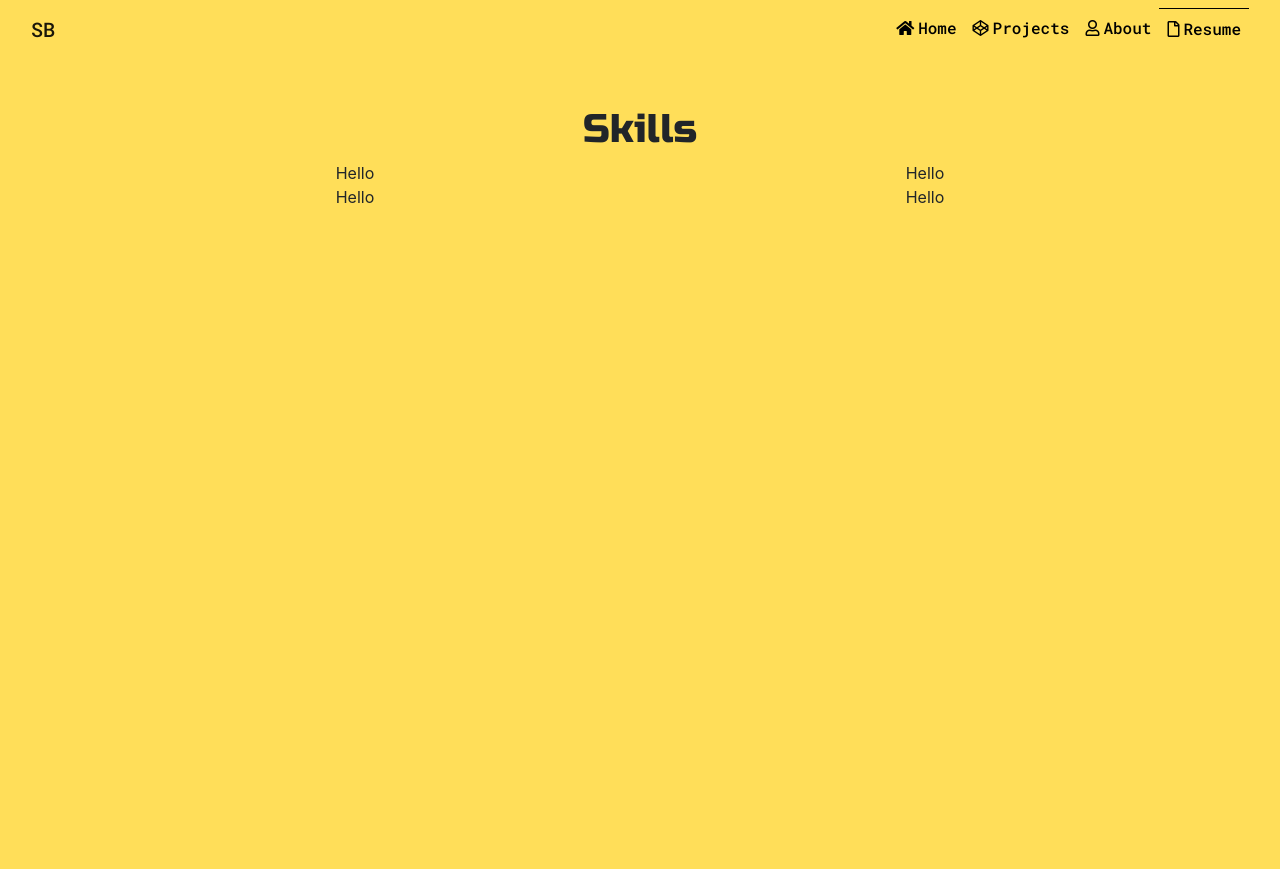
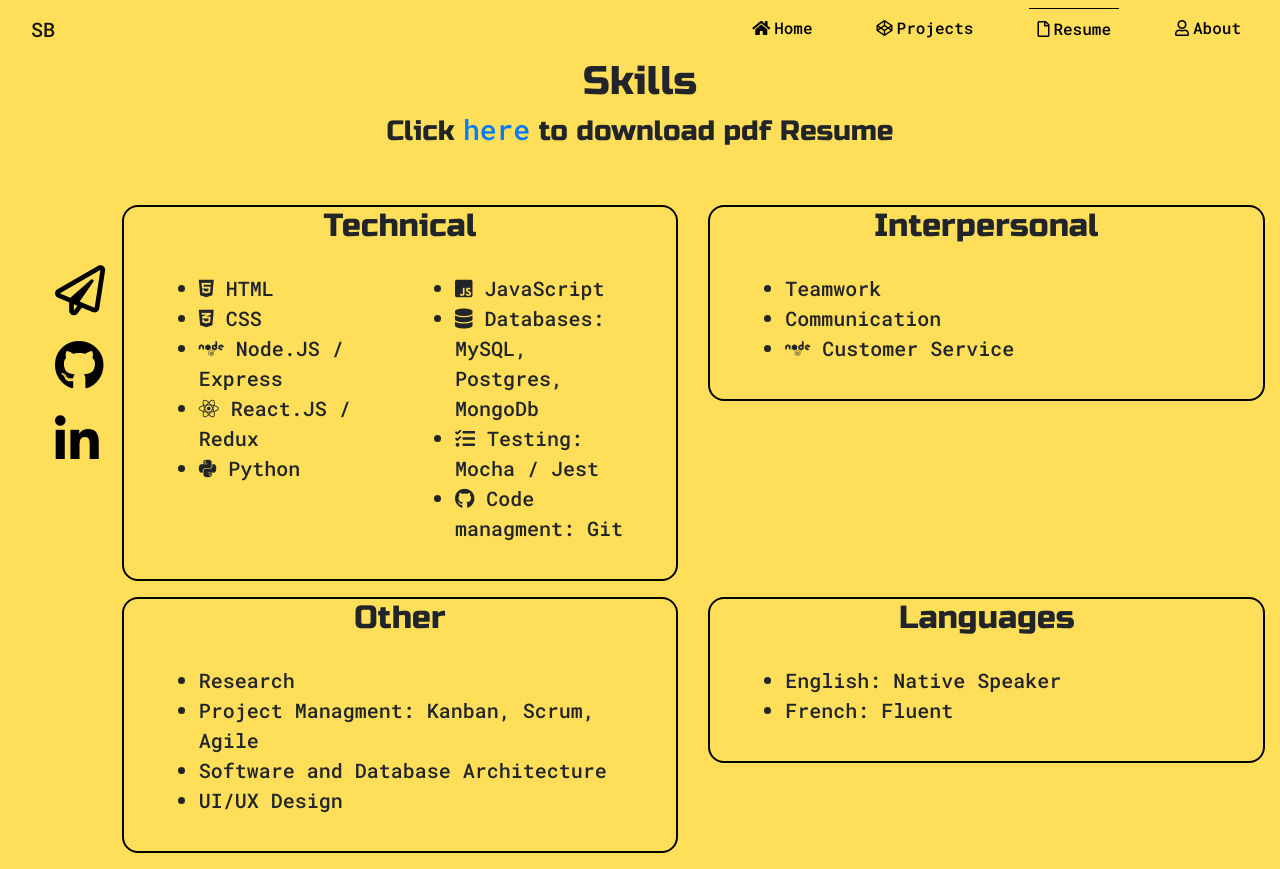
Before and after one commit to sb1994/portfolio, a React (Create React App) app: page /resume in a window 1280 px wide. Before the commit the page ends 800 px from the top, so only its background shows below. Built offline with nearby package versions, Linux system fonts and the light colour scheme.

Commit message:
Styled Resume Screen

```diff
--- a/src/components/Header.js
+++ b/src/components/Header.js
@@ -38,7 +38,11 @@ const Header = () => {
         <Navbar.Toggle aria-controls="responsive-navbar-nav" />
         <Navbar.Collapse className="ml-auto" id="responsive-navbar-nav">
           <Nav className="ml-auto">
-            <Nav.Item className={activeLink === "Home" ? "active-link" : null}>
+            <Nav.Item
+              className={` mr-5 ${
+                activeLink === "Home" ? "active-link" : null
+              }`}
+            >
               <Nav.Link href="/" style={{ color: "black" }}>
                 <i
                   className="fa fa-home mr-1"
@@ -48,7 +52,9 @@ const Header = () => {
               </Nav.Link>
             </Nav.Item>
             <Nav.Item
-              className={activeLink === "Projects" ? "active-link" : null}
+              className={` mr-5 ${
+                activeLink === "Projects" ? "active-link" : null
+              }`}
             >
               <Nav.Link href="/projects" style={{ color: "black" }}>
                 <i
@@ -56,6 +62,19 @@ const Header = () => {
                   onClick={() => setActiveLink("Projects")}
                 ></i>
                 Projects
+              </Nav.Link>
+            </Nav.Item>
+            <Nav.Item
+              className={`mr-5 ${
+                activeLink === "Resume" ? "active-link" : null
+              }`}
+            >
+              <Nav.Link href="/resume" style={{ color: "black" }}>
+                <i
+                  className="far fa-file mr-1"
+                  onClick={() => setActiveLink("Resume")}
+                ></i>
+                Resume
               </Nav.Link>
             </Nav.Item>
             <Nav.Item className={activeLink === "About" ? "active-link" : null}>
@@ -67,17 +86,6 @@ const Header = () => {
                 About
               </Nav.Link>
             </Nav.Item>
-            <Nav.Item
-              className={activeLink === "Resume" ? "active-link" : null}
-            >
-              <Nav.Link href="/resume" style={{ color: "black" }}>
-                <i
-                  className="far fa-file mr-1"
-                  onClick={() => setActiveLink("Resume")}
-                ></i>
-                Resume
-              </Nav.Link>
-            </Nav.Item>
           </Nav>
         </Navbar.Collapse>
       </Container>
--- a/src/components/ProjectCard.js
+++ b/src/components/ProjectCard.js
@@ -27,12 +27,13 @@ const ProjectCard = ({ project }) => {
     >
       <Col lg={12} style={{ border: "2px solid black", borderRadius: "1rem" }}>
         <Card.Body className="text-center">
-          <Card.Title>Card title</Card.Title>
-          <Card.Text>
-            This is a wider card with supporting text below as a natural lead-in
-            to additional content. This card has even longer content than the
-            first to show that equal height action.
-          </Card.Text>
+          <h2>Delv Talk</h2>
+          <p>
+            Lorem ipsum dolor sit amet consectetur adipisicing elit. Qui
+            laboriosam nihil facilis sint deleniti, doloremque perspiciatis?
+            Quaerat optio eos numquam illum vero exercitationem officia
+            perferendis, nostrum recusandae quis quod explicabo!
+          </p>
         </Card.Body>
         <Card.Img
           variant="top"
--- a/src/index.css
+++ b/src/index.css
@@ -1,5 +1,6 @@
 body {
   background-color: #ffde59;
+  scroll-behavior: smooth;
 }
 .app__container {
   height: 2000px;
@@ -67,7 +68,7 @@ textarea {
 .animation-section__description {
   font-size: 25px;
 }
-.btn-work :hover {
+.btn-work:hover {
   background-color: aqua;
 }
 
--- a/src/screens/CvScreen.js
+++ b/src/screens/CvScreen.js
@@ -1,7 +1,7 @@
 import React from "react";
 import { motion } from "framer-motion";
 
-import { Col, Row } from "react-bootstrap";
+import { Card, Col, Row } from "react-bootstrap";
 const CvScreen = () => {
   const projectVariants = {
     hidden: {
@@ -30,20 +30,218 @@ const CvScreen = () => {
       initial="hidden"
       animate="visible"
       exit="exit"
-      className="projectContainer container"
+      className="cvContainer container-fluid"
     >
-      <Row className="mt-5">
+      <Row>
         <Col lg={12} className="text-center">
           <h1>Skills</h1>
+          <h3>
+            Click{" "}
+            <a
+              target="_black"
+              href={`${process.env.PUBLIC_URL}/assets/Sean_Boyle_CV.PDF`}
+            >
+              here
+            </a>{" "}
+            to download pdf Resume
+          </h3>
+        </Col>
+      </Row>
+      <Row className="mt-5">
+        <Col lg={1} sm={1} md={2} xs={1} className="social-links mt-5">
+          <ul>
+            <li>
+              <a
+                href="mailto:sean94@gmail.com"
+                style={{ color: "white", textDecoration: "none" }}
+              >
+                <i className="far fa-paper-plane"></i>
+              </a>
+            </li>
+            <li>
+              <a
+                href="https://github.com/sb1994"
+                target="_blank"
+                style={{ color: "white", textDecoration: "none" }}
+              >
+                <i className="fab fa-github"></i>
+              </a>
+            </li>
+            <li className="footer__social-icon mr-2">
+              <a
+                href="https://www.linkedin.com/in/se%C3%A1n-boyle-8b2bb5203/"
+                target="_blank"
+                style={{ color: "white", textDecoration: "none" }}
+              >
+                <i className="fab fa-linkedin-in"></i>
+              </a>
+            </li>
+          </ul>
+        </Col>
+
+        <Col lg={11} sm={11} md={10} xs={12} className="projects-section ">
           <Row>
-            <Col lg={6}>Hello</Col>
-            <Col lg={6}>Hello</Col>
-          </Row>
-          <Row>
-            <Col lg={6}>Hello</Col>
-            <Col lg={6}>Hello</Col>
+            <div
+              variants={projectVariants}
+              initial="hidden"
+              animate
+              className=" mb-3 col-sm-6  col-lg-6 col-xs-12 project-card"
+              style={{ backgroundColor: "#ffde59" }}
+            >
+              <Col
+                lg={12}
+                style={{ border: "2px solid black", borderRadius: "1rem" }}
+              >
+                <Col className="text-center">
+                  <h2>Technical</h2>
+                </Col>
+                <Card.Body>
+                  <Row>
+                    <Col lg={6}>
+                      <ul style={{ fontSize: "20px" }}>
+                        <li className="mr-2">
+                          <span class="fab fa-html5"></span> HTML
+                        </li>
+                        <li className="mr-2">
+                          <span class="fab fa-css3-alt"></span> CSS
+                        </li>
+                        <li className="mr-2">
+                          <span class="fab fa-node"></span> Node.JS / Express
+                        </li>
+                        <li>
+                          <span class="fab fa-react"></span> React.JS / Redux
+                        </li>
+                        <li>
+                          <span class="fab fa-python"></span> Python
+                        </li>
+                      </ul>
+                    </Col>
+                    <Col lg={6} style={{ height: "100%" }}>
+                      <ul style={{ fontSize: "20px" }}>
+                        <li>
+                          <span class="fab fa-js-square"></span> JavaScript
+                        </li>
+                        <li>
+                          <span class="fas fa-database"></span> Databases:
+                          MySQL, Postgres, MongoDb
+                        </li>
+                        <li className="mr-2">
+                          <span class="fas fa-tasks"></span> Testing: Mocha /
+                          Jest
+                        </li>
+                        <li>
+                          <span className="fab fa-github"></span> Code
+                          managment: Git
+                        </li>
+                      </ul>
+                    </Col>
+                  </Row>
+                </Card.Body>
+              </Col>
+            </div>
+            <div
+              variants={projectVariants}
+              initial="hidden"
+              animate
+              className=" mb-3 col-sm-6  col-lg-6 col-xs-12 project-card"
+              style={{ backgroundColor: "#ffde59", height: "100%" }}
+            >
+              <Col
+                lg={12}
+                style={{ border: "2px solid black", borderRadius: "1rem" }}
+              >
+                <Col className="text-center">
+                  <h2>Interpersonal</h2>
+                </Col>
+                <Card.Body>
+                  <Row>
+                    <Col lg={12}>
+                      <ul style={{ fontSize: "20px" }}>
+                        <li className="mr-1">Teamwork</li>
+                        <li className="mr-1">Communication</li>
+                        <li className="mr-1">
+                          <span class="fab fa-node"></span> Customer Service
+                        </li>
+                      </ul>
+                    </Col>
+                  </Row>
+                </Card.Body>
+              </Col>
+            </div>
+            <div
+              variants={projectVariants}
+              initial="hidden"
+              animate
+              className=" mb-3 col-sm-12  col-lg-6 col-xs-12 project-card"
+              style={{ backgroundColor: "#ffde59" }}
+            >
+              <Col
+                lg={12}
+                style={{ border: "2px solid black", borderRadius: "1rem" }}
+              >
+                <Col className="text-center">
+                  <h2>Other</h2>
+                </Col>
+                <Card.Body>
+                  <Row>
+                    <Col lg={12}>
+                      <ul style={{ fontSize: "20px" }}>
+                        <li className="mr-2">Research</li>
+                        <li className="mr-2">
+                          Project Managment: Kanban, Scrum, Agile{" "}
+                        </li>
+                        <li className="mr-2">
+                          Software and Database Architecture
+                        </li>
+                        <li className="mr-2">UI/UX Design</li>
+                      </ul>
+                    </Col>
+                  </Row>
+                </Card.Body>
+              </Col>
+            </div>
+            <div
+              variants={projectVariants}
+              initial="hidden"
+              animate
+              className=" mb-3 col-sm-12  col-lg-6 col-xs-12 project-card"
+              style={{ backgroundColor: "#ffde59" }}
+            >
+              <Col
+                lg={12}
+                style={{ border: "2px solid black", borderRadius: "1rem" }}
+              >
+                <Col className="text-center">
+                  <h2>Languages</h2>
+                </Col>
+                <Card.Body>
+                  <Row>
+                    <Col lg={12}>
+                      <ul style={{ fontSize: "20px" }}>
+                        <li className="mr-2">English: Native Speaker</li>
+                        <li className="mr-2">French: Fluent</li>
+                      </ul>
+                    </Col>
+                  </Row>
+                </Card.Body>
+              </Col>
+            </div>
           </Row>
         </Col>
+        {/* <Col
+          lg={10}
+          sm={12}
+          md={10}
+          xs={12}
+          className="projects-section text-center"
+        >
+          <h1>Projects</h1>
+          <Row>
+            {projects.map((project, index) => (
+              <ProjectCard project={project} key={index} />
+            ))}
+          </Row>
+        </Col> */}
       </Row>
     </motion.div>
   );
--- a/src/screens/ProjectsScreen.js
+++ b/src/screens/ProjectsScreen.js
@@ -36,7 +36,7 @@ const ProjectsScreen = () => {
       className="projectContainer container-fluid"
     >
       <Row className="mt-5">
-        <Col lg={2} sm={2} md={2} xs={1} className="social-links mt-5">
+        <Col lg={2} sm={1} md={2} xs={1} className="social-links mt-5">
           <ul>
             <li>
               <a
@@ -68,7 +68,7 @@ const ProjectsScreen = () => {
         </Col>
         <Col
           lg={10}
-          sm={12}
+          sm={11}
           md={10}
           xs={12}
           className="projects-section text-center"
```
Also changed, not shown: 2 other files (tests, documents, lock files or other folders).
